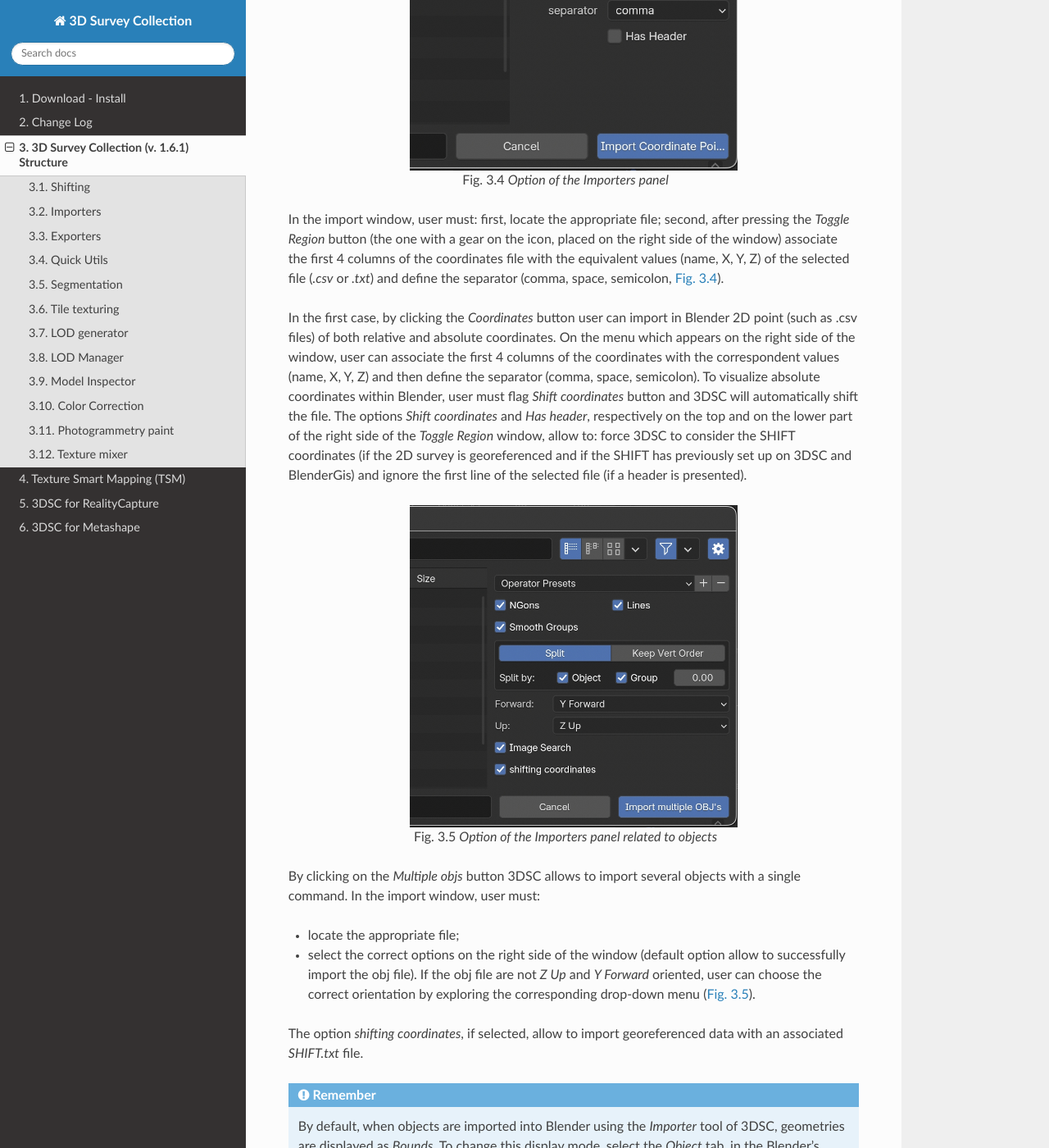
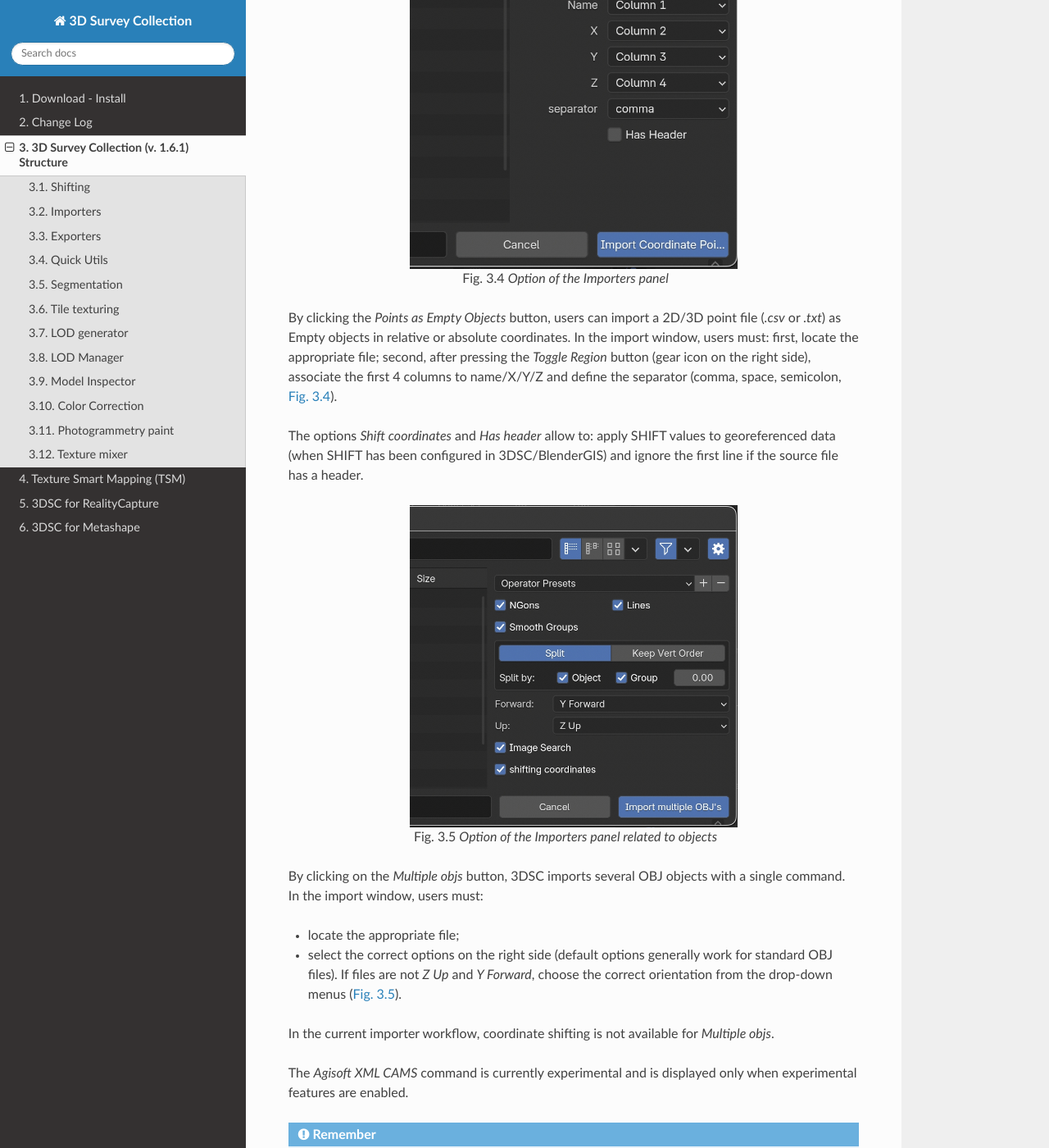
Before and after one commit to zalmoxes-laran/3D-survey-collection-doc, a Sphinx documentation site: the page built from docs/3DSCstructure.rst, in a window 1280 px wide and 1400 px high, scrolled down 3409 px. Shown: the whole window at 82% size. Built offline with Sphinx 7.4.7 and the Read the Docs theme 3.1.0, drawn with Linux system fonts in a browser that asks for light colours; some of the changed text lies outside the part shown.

Commit message:
Update 3DSCstructure.rst

```diff
--- a/docs/3DSCstructure.rst
+++ b/docs/3DSCstructure.rst
@@ -98,9 +98,15 @@
 
 
 
-This panel (:numref:`Fig. %s <ImportersFIG>`) allows to import in Blender three different types of data: coordinates, objects and cameras.
+This panel (:numref:`Fig. %s <ImportersFIG>`) allows importing three data categories in Blender: points, objects, and cameras.
 
-By clicking the *Coordinates* button user can import a 2D survey (*.csv* or *.txt*) in relative or absolute coordinates.
+In the current UI, the main buttons are displayed in a flat layout:
+
+- *Points as Empty Objects*
+- *Multiple objs*
+- *Agisoft XML CAMS* (visible only when *Enable Experimental Features* is active)
+
+Each command also includes a *?* button that opens a contextual help popup with an extended description and a link to online documentation.
 
 .. _ImportersFIG_02:
 
@@ -110,12 +116,10 @@
 
    Option of the Importers panel
 
-In the import window, user must: first, locate the appropriate file; second, after pressing the *Toggle Region* button (the one with a gear on the icon, placed on the right side of the window) associate the first 4 columns of the coordinates file with the equivalent values (name, X, Y, Z) of the selected file (*.csv* or *.txt*) and define the separator (comma, space, semicolon, :numref:`Fig. %s <ImportersFIG_02>`).
+By clicking the *Points as Empty Objects* button, users can import a 2D/3D point file (*.csv* or *.txt*) as Empty objects in relative or absolute coordinates.
+In the import window, users must: first, locate the appropriate file; second, after pressing the *Toggle Region* button (gear icon on the right side), associate the first 4 columns to name/X/Y/Z and define the separator (comma, space, semicolon, :numref:`Fig. %s <ImportersFIG_02>`).
 
-In the first case, by clicking the *Coordinates* button user can import in Blender 2D point (such as .csv files) of both relative and absolute coordinates.
-On the menu which appears on the right side of the window, user can associate the first 4 columns of the coordinates with the correspondent values (name, X, Y, Z) and then define the separator (comma, space, semicolon).
-To visualize absolute coordinates within Blender, user must flag *Shift coordinates* button and 3DSC will automatically shift the file.
-The options *Shift coordinates* and *Has header*, respectively on the top and on the lower part of the right side of the *Toggle Region* window, allow to: force 3DSC to consider the SHIFT coordinates (if the 2D survey is georeferenced and if the SHIFT has previously set up on 3DSC and BlenderGis) and ignore the first line of the selected file (if a header is presented).
+The options *Shift coordinates* and *Has header* allow to: apply SHIFT values to georeferenced data (when SHIFT has been configured in 3DSC/BlenderGIS) and ignore the first line if the source file has a header.
 
 
 .. _ImportersFIG_03:
@@ -127,12 +131,15 @@
    Option of the Importers panel related to objects
 
 
-By clicking on the *Multiple objs* button 3DSC allows to import several objects with a single command.
-In the import window, user must:
+By clicking on the *Multiple objs* button, 3DSC imports several OBJ objects with a single command.
+In the import window, users must:
 
 - locate the appropriate file;
-- select the correct options on the right side of the window (default option allow to successfully import the obj file). If the obj file are not *Z Up* and *Y Forward* oriented, user can choose the correct orientation by exploring the corresponding drop-down menu (:numref:`Fig. %s <ImportersFIG_03>`).
-The option *shifting coordinates*, if selected, allow to import georeferenced data with an associated *SHIFT.txt* file.
+- select the correct options on the right side (default options generally work for standard OBJ files). If files are not *Z Up* and *Y Forward*, choose the correct orientation from the drop-down menus (:numref:`Fig. %s <ImportersFIG_03>`).
+
+In the current importer workflow, coordinate shifting is not available for *Multiple objs*.
+
+The *Agisoft XML CAMS* command is currently experimental and is displayed only when experimental features are enabled.
 
 
 .. admonition:: Remember
```
